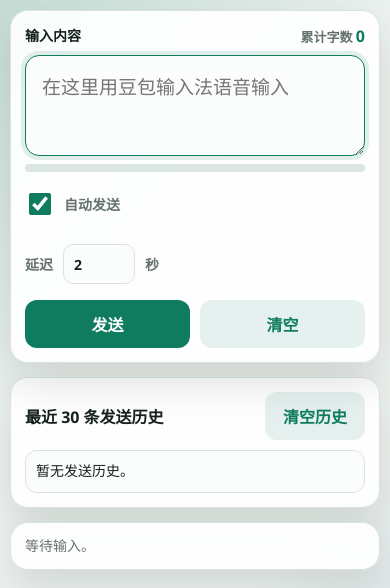
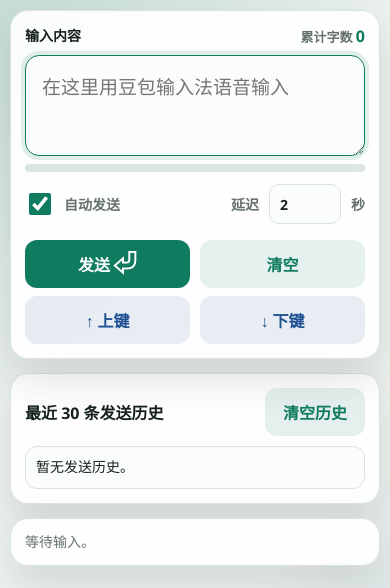
Before and after one commit to createskyblue/remote-input-board, a Python web app: template py_remote_input/templates/index.html in a window 390 px wide. Shown: the top 588 px of the page. Run offline with Jinja, Linux system fonts and the light colour scheme; the template is opened without the code that fills it, so the values that code supplies are empty.

Commit message:
Add remote navigation controls

```diff
--- a/py_remote_input/templates/index.html
+++ b/py_remote_input/templates/index.html
@@ -103,6 +103,11 @@
       outline: none;
     }
     .actions { display: flex; gap: 10px; }
+    .keyActions {
+      display: grid;
+      grid-template-columns: 1fr 1fr;
+      gap: 10px;
+    }
     button {
       min-height: 48px;
       border: 0;
@@ -114,7 +119,25 @@
       font-weight: 800;
       cursor: pointer;
     }
+    .sendButton {
+      display: inline-flex;
+      align-items: center;
+      justify-content: center;
+    }
+    .enterIcon {
+      display: inline-flex;
+      align-items: center;
+      justify-content: center;
+      margin-left: 3px;
+      font-size: 24px;
+      line-height: 1;
+      transform: translateY(-1px);
+    }
     button.secondary { color: var(--accent); background: rgba(15, 123, 95, 0.1); }
+    button.keyButton {
+      color: var(--accent-2);
+      background: rgba(29, 79, 145, 0.1);
+    }
     button:disabled { opacity: 0.62; cursor: wait; }
     .progressTrack { height: 8px; overflow: hidden; border-radius: 999px; background: #dce6e2; }
     .progressFill {
@@ -140,8 +163,9 @@
     .statusbar.error { color: var(--danger); }
     @media (max-width: 520px) {
       body { padding: 10px; }
-      .toolbar { grid-template-columns: 1fr; }
-      .actions { display: grid; grid-template-columns: 1fr 1fr; }
+      .toolbar { grid-template-columns: auto 1fr; }
+      .delayControl { justify-content: flex-end; }
+      .actions { grid-column: 1 / -1; display: grid; grid-template-columns: 1fr 1fr; }
       textarea { min-height: 12vh; }
       .composerHeader { align-items: flex-start; }
     }
@@ -164,9 +188,13 @@
           <span>秒</span>
         </label>
         <div class="actions">
-          <button id="send" type="button">发送</button>
+          <button id="send" class="sendButton" type="button" aria-label="发送或回车">发送<span class="enterIcon" aria-hidden="true">⏎</span></button>
           <button id="clear" class="secondary" type="button">清空</button>
         </div>
+      </div>
+      <div class="keyActions" aria-label="方向键">
+        <button id="keyUp" class="keyButton" type="button">↑ 上键</button>
+        <button id="keyDown" class="keyButton" type="button">↓ 下键</button>
       </div>
     </section>
 
@@ -182,6 +210,7 @@
   </main>
 
   <script>
+    const AUTO_SEND_STORAGE_KEY = "remoteInput.autoSendEnabled";
     const DELAY_STORAGE_KEY = "remoteInput.autoSendDelaySeconds";
     const HISTORY_STORAGE_KEY = "remoteInput.history";
     const TOTAL_CHARS_STORAGE_KEY = "remoteInput.totalChars";
@@ -191,6 +220,8 @@
     const delaySeconds = document.getElementById("delaySeconds");
     const sendButton = document.getElementById("send");
     const clearButton = document.getElementById("clear");
+    const keyUpButton = document.getElementById("keyUp");
+    const keyDownButton = document.getElementById("keyDown");
     const statusNode = document.getElementById("status");
     const progressFill = document.getElementById("progressFill");
     const historyList = document.getElementById("historyList");
@@ -343,6 +374,15 @@
       if (savedValue !== null) delaySeconds.value = normalizeDelaySeconds(savedValue).toString();
     }
 
+    function loadSavedAutoSend() {
+      const savedValue = window.localStorage.getItem(AUTO_SEND_STORAGE_KEY);
+      if (savedValue !== null) autoSend.checked = savedValue === "true";
+    }
+
+    function saveAutoSend() {
+      window.localStorage.setItem(AUTO_SEND_STORAGE_KEY, autoSend.checked ? "true" : "false");
+    }
+
     function saveDelayDraft() {
       window.localStorage.setItem(DELAY_STORAGE_KEY, delaySeconds.value);
     }
@@ -467,6 +507,7 @@
       startCountdown();
     });
     autoSend.addEventListener("change", () => {
+      saveAutoSend();
       if (autoSend.checked) startCountdown();
       else {
         stopCountdown();
@@ -474,6 +515,8 @@
       }
     });
     sendButton.addEventListener("click", sendOrEnter);
+    keyUpButton.addEventListener("click", () => syncKey("up"));
+    keyDownButton.addEventListener("click", () => syncKey("down"));
     clearHistory.addEventListener("click", () => {
       saveHistory([]);
       renderHistory();
@@ -486,6 +529,7 @@
       focusComposer();
     });
 
+    loadSavedAutoSend();
     loadSavedDelay();
     loadTotalChars();
     renderHistory();
--- a/py_remote_input/typer.py
+++ b/py_remote_input/typer.py
@@ -58,12 +58,16 @@ KEYEVENTF_KEYUP = 0x0002
 KEYEVENTF_UNICODE = 0x0004
 VK_BACK = 0x08
 VK_RETURN = 0x0D
+VK_UP = 0x26
+VK_DOWN = 0x28
 VK_DELETE = 0x2E
 
 SUPPORTED_KEYS = {
     "backspace": VK_BACK,
     "delete": VK_DELETE,
+    "down": VK_DOWN,
     "enter": VK_RETURN,
+    "up": VK_UP,
 }
 
 user32 = ctypes.WinDLL("user32", use_last_error=True)
--- a/py_remote_input/web.py
+++ b/py_remote_input/web.py
@@ -63,7 +63,7 @@ def handle_request(method: str, path: str, body: bytes, type_text, logger, press
             return json_response(400, {"error": "Invalid JSON body."})
 
         key = payload.get("key", "")
-        if key not in {"backspace", "delete", "enter"}:
+        if key not in {"backspace", "delete", "down", "enter", "up"}:
             return json_response(400, {"error": f"Unsupported key: {key}"})
         if press_key is None:
             return json_response(500, {"error": "Key input is not configured."})
```
Also changed, not shown: tests/test_typer.py (+9 -0 lines), tests/test_web.py (+34 -0 lines).
